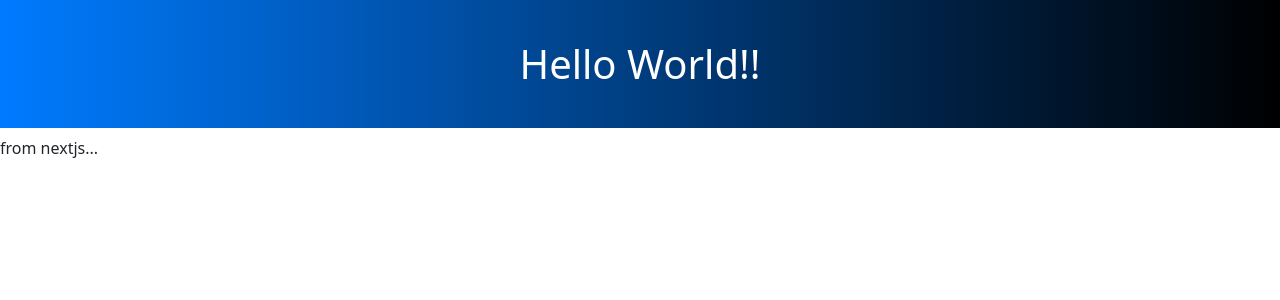
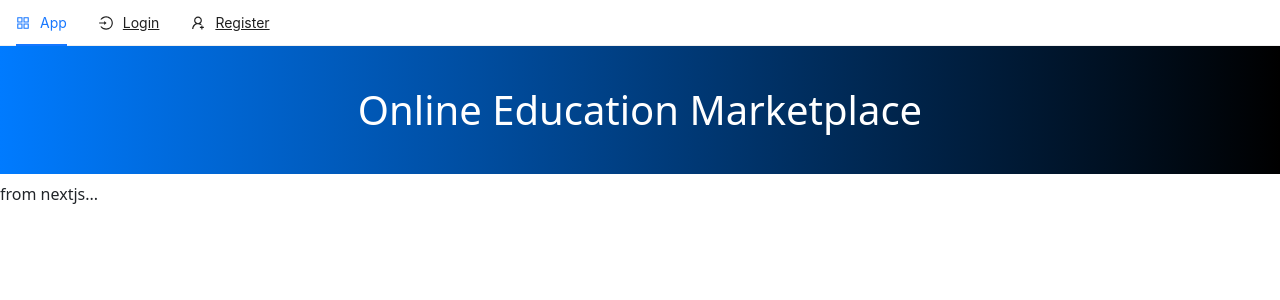
Before and after one commit to gucasassi/udemy-clone, a Next.js app in the folder frontend/: page / in a window 1280 px wide. Shown: the top 300 px of the page. Built offline with nearby package versions, Linux system fonts and the light colour scheme.

Commit message:
feat(frontend): add top navigation bar

```diff
--- /dev/null
+++ b/frontend/components/TopNav.js
@@ -0,0 +1,46 @@
+import { useState } from "react";
+import Link from "next/link";
+
+import { Menu } from "antd";
+import {
+  AppstoreOutlined,
+  LoginOutlined,
+  UserAddOutlined,
+} from "@ant-design/icons";
+
+const items = [
+  {
+    key: "app",
+    label: <Link href="/">App</Link>,
+    icon: <AppstoreOutlined />,
+  },
+  {
+    key: "login",
+    label: <Link href="/login">Login</Link>,
+    icon: <LoginOutlined />,
+  },
+  {
+    key: "register",
+    label: <Link href="/register">Register</Link>,
+    icon: <UserAddOutlined />,
+  },
+];
+
+const TopNav = () => {
+  const [current, setCurrent] = useState("app");
+  const onClick = (e) => {
+    console.log("click ", e);
+    setCurrent(e.key);
+  };
+
+  return (
+    <Menu
+      onClick={onClick}
+      selectedKeys={[current]}
+      mode="horizontal"
+      items={items}
+    />
+  );
+};
+
+export default TopNav;
--- a/frontend/pages/_app.js
+++ b/frontend/pages/_app.js
@@ -3,8 +3,15 @@ import "bootstrap/dist/css/bootstrap.min.css";
 import "antd/dist/antd";
 import "../public/css/styles.css";
 
+import TopNav from "../components/TopNav";
+
 function MyApp({ Component, pageProps }) {
-  return <Component {...pageProps} />;
+  return (
+    <>
+      <TopNav />
+      <Component {...pageProps} />
+    </>
+  );
 }
 
 export default MyApp;
--- a/frontend/pages/index.js
+++ b/frontend/pages/index.js
@@ -1,7 +1,9 @@
 const Home = () => {
   return (
     <>
-      <h1 className="jumbotron text-center bg-primary">Hello World!!</h1>
+      <h1 className="jumbotron text-center bg-primary">
+        Online Education Marketplace
+      </h1>
       <p>from nextjs...</p>
     </>
   );
```
